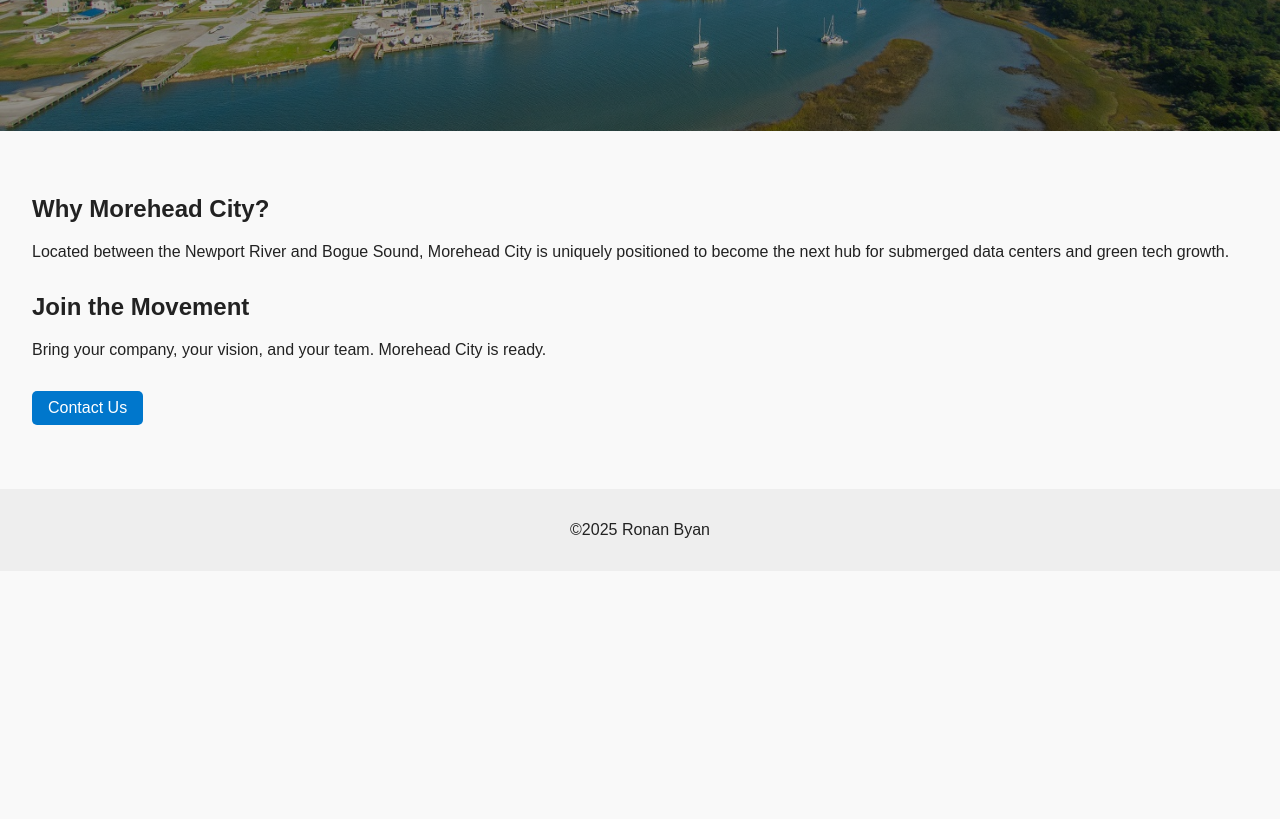
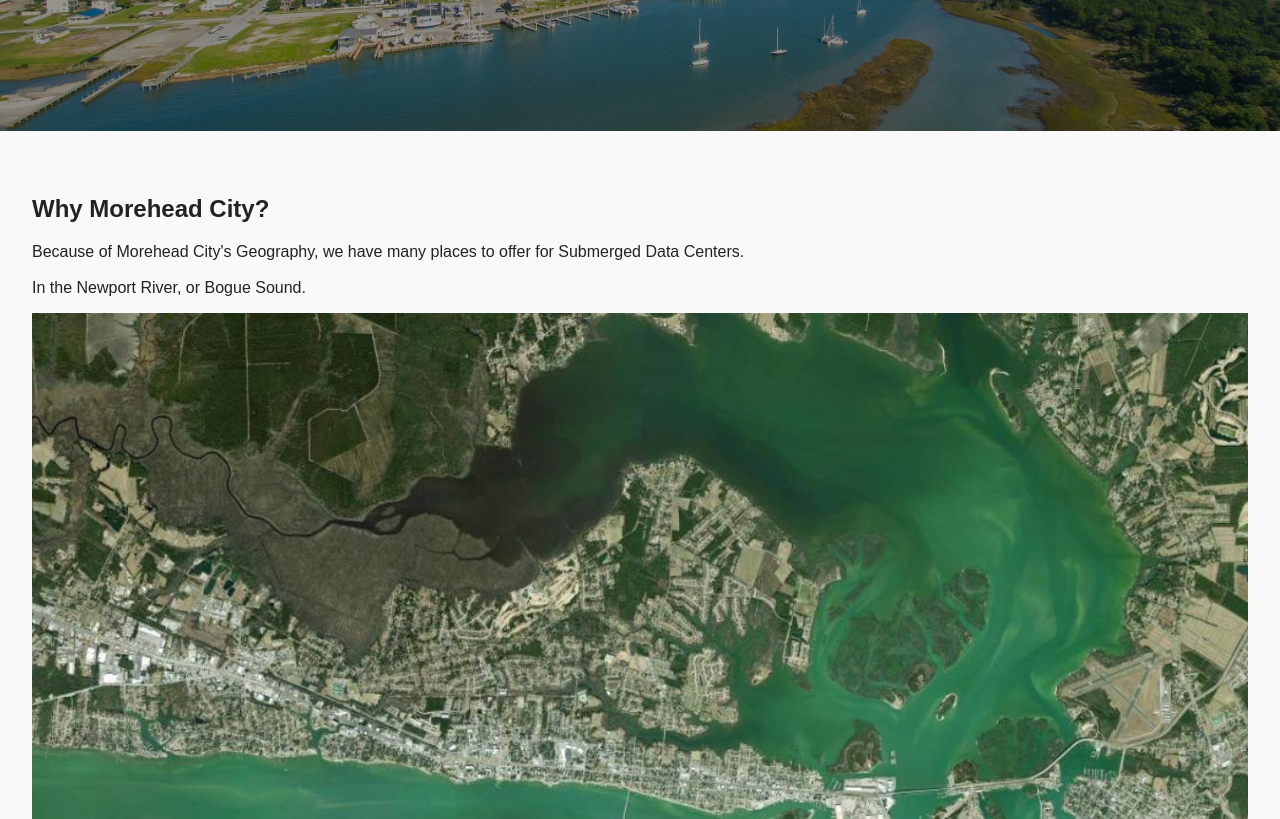
Before and after one commit to MoreheadTech/MoreheadTechSite, a plain HTML site: page index.html in a window 1280 px wide. Shown: the part 133-952 px from the top of the page. Before the commit the page ends 800 px from the top, so only its background shows below. Drawn offline with Linux system fonts and the light colour scheme.

Commit message:
Update index.html

```diff
--- a/index.html
+++ b/index.html
@@ -15,16 +15,13 @@
   <main>
     <section class="about">
       <h2>Why Morehead City?</h2>
-      <p>
-        Located between the Newport River and Bogue Sound, Morehead City is uniquely positioned
-        to become the next hub for submerged data centers and green tech growth.
-      </p>
+      <p>Because of Morehead City's Geography, we have many places to offer for Submerged Data Centers.<br/><br/>In the Newport River, or Bogue Sound.</p>
+      <img src="Assets/MHCMap.jpg" alt="Map showing Morehead City's amazing geography" style="max-width: 100%; height: auto; display: block;">
     </section>
 
     <section class="cta">
       <h2>Join the Movement</h2>
       <p>Bring your company, your vision, and your team. Morehead City is ready.</p>
-      <a href="mailto:main@moreheadtech.org" class="button">Contact Us</a>
     </section>
   </main>
 
```
